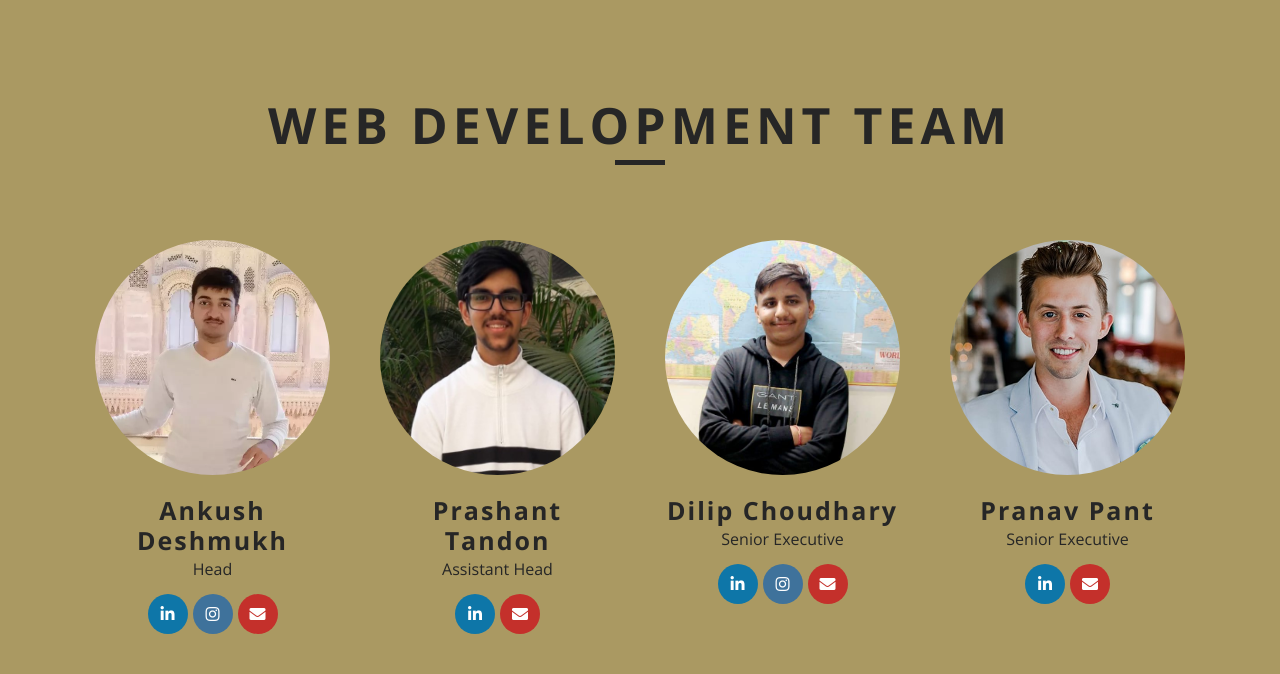
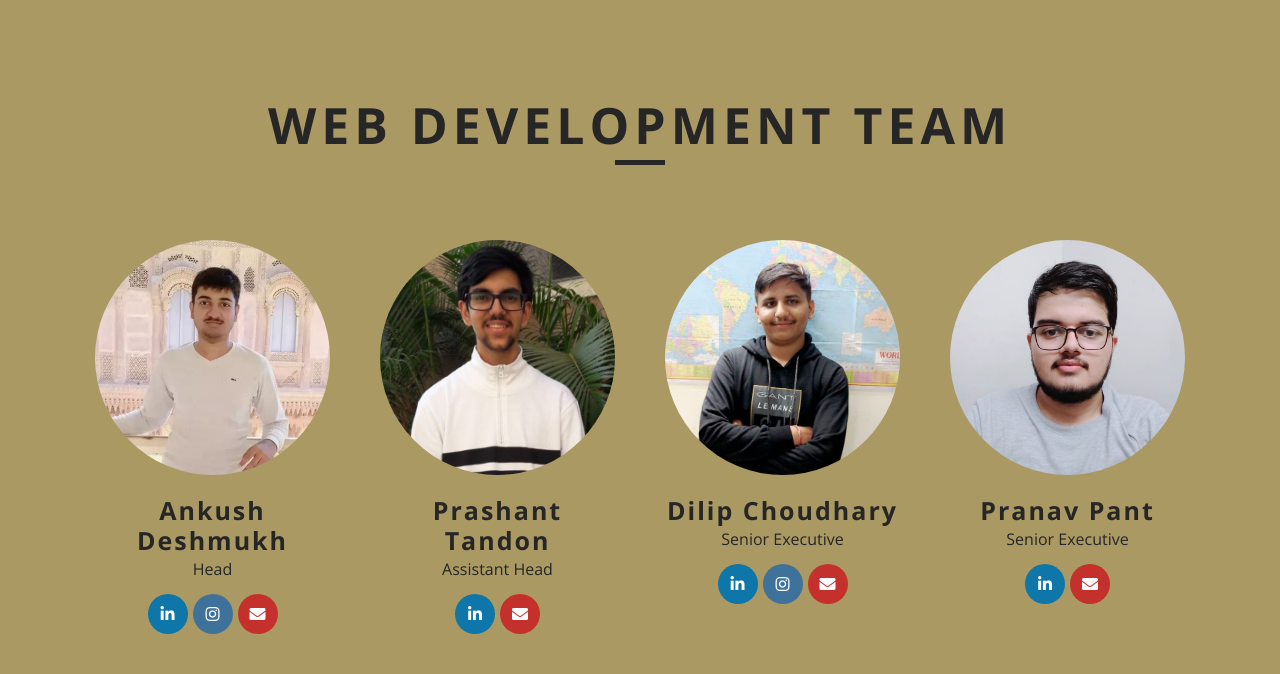
Before and after one commit to Ankush1122/ecell, a Django app: page /team/ in a window 1280 px wide. Shown: the part 2765-3439 px from the top of the page. Run offline with Django 4.2, Linux system fonts and the light colour scheme; some libraries are stand-ins or nearby versions; some web fonts are replaced.

Commit message:
hosting configuration

```diff
--- a/core/templates/core/team.html
+++ b/core/templates/core/team.html
@@ -395,7 +395,7 @@
         <div class="column1">
             <div class="team-6">
                 <div class="team-img">
-                    <img class="rounded-circle" src="{% static 'img/team-1-3.jpg' %}" alt="Team Image">
+                    <img class="rounded-circle" src="{% static 'img/PranavPant.jpeg' %}" alt="Team Image">
                 </div>
                 <div class="team-content">
                     <h2>Pranav Pant</h2>
```
Also changed, not shown: core/static/img/PranavPant.jpeg (added).
